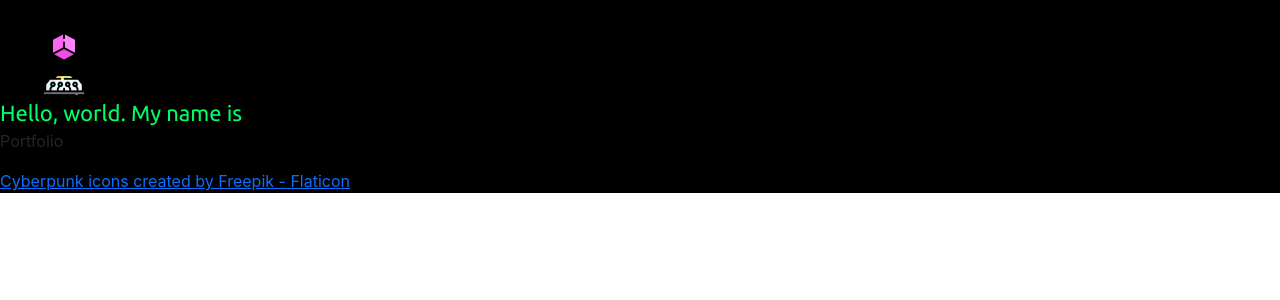
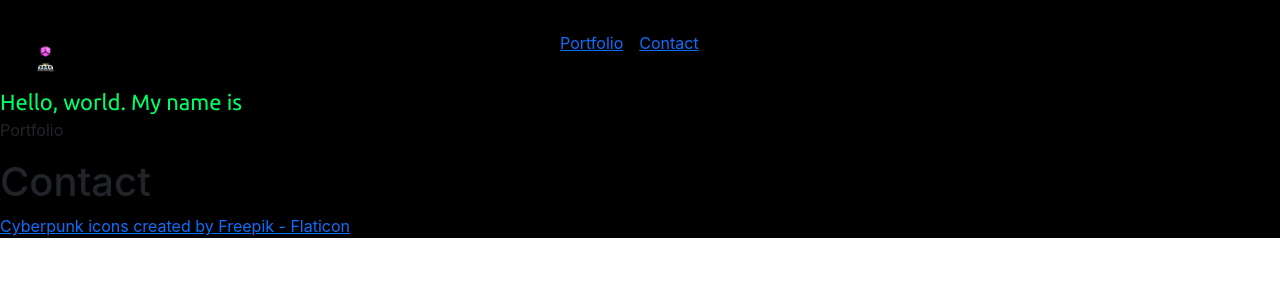
Before and after one commit to JamTru/JamieTruongWebsite, a React (Create React App) app: page / in a window 1280 px wide. Shown: the top 300 px of the page. Built offline with nearby package versions, Linux system fonts and the light colour scheme.

Commit message:
Added (and then removed) React Router Added Scrolling Functionality to Anchor Buttons Added IDs to components for later scrolling

```diff
--- a/package.json
+++ b/package.json
@@ -8,7 +8,9 @@
     "@testing-library/user-event": "^13.5.0",
     "bootstrap": "^5.3.2",
     "react": "^18.2.0",
+    "react-bootstrap-validation": "^0.1.11",
     "react-dom": "^18.2.0",
+    "react-router-dom": "^6.22.0",
     "react-scripts": "5.0.1",
     "web-vitals": "^2.1.4"
   },
--- a/src/App.js
+++ b/src/App.js
@@ -1,14 +1,18 @@
 import Header from './Components/Header.js';
 import Profile from './Components/Profile.js';
 import Portfolio from './Components/Portfolio.js';
+import Contact from './Components/Contact.js';
 import Footer from './Components/Footer.js';
 import './App.css';
+import { BrowserRouter as Router, Route, Routes } from "react-router-dom";
+import {useRef} from "react";
 function App() {
   return (
     <div className="App">
       <Header />
       <Profile />
       <Portfolio />
+      <Contact />
       <Footer />
     </div>
   );
--- /dev/null
+++ b/src/Components/Contact.js
@@ -0,0 +1,8 @@
+const Contact = () => {
+  return (
+    <div id="contact">
+      <h1>Contact</h1>
+    </div>
+  );
+};
+export default Contact;
--- a/src/Components/Header.css
+++ b/src/Components/Header.css
@@ -5,3 +5,14 @@
   margin-left: 2rem;
   margin-top: 2rem;
 }
+
+.me-auto {
+  display: flex;
+  align-items: center;
+  gap: 1rem;
+  flex-grow: 1;
+}
+
+html {
+  scroll-behavior: smooth;
+}
--- a/src/Components/Header.js
+++ b/src/Components/Header.js
@@ -1,8 +1,20 @@
 import './Header.css';
+import Navbar from 'react-bootstrap/Navbar';
+import Nav from 'react-bootstrap/Nav';
+import { Link } from 'react-router-dom';
+
 const Header = () => {
   return (
     <div>
-      <img src="/hologram.png" alt="Hologram Projector Icon" className="icon"></img>
+      <Navbar expand="lg" className="navBarStyle">
+        <Navbar.Brand>
+          <a href="#profile"><img src="/hologram.png" alt="Hologram Projector Icon" className="icon"></img></a>
+        </Navbar.Brand>
+        <Nav className="me-auto">
+          <a href="#portfolio">Portfolio</a>
+          <a href="#contact">Contact</a>
+        </Nav>
+      </Navbar>
     </div>
   );
 };
--- a/src/Components/Portfolio.js
+++ b/src/Components/Portfolio.js
@@ -1,7 +1,7 @@
 const Portfolio = () => {
   return (
-    <div>
-    <p>Portfolio</p>
+    <div id="portfolio">
+      <p>Portfolio</p>
     </div>
   );
 };
--- a/src/Components/Profile.js
+++ b/src/Components/Profile.js
@@ -1,7 +1,7 @@
 import AnimatedText from './AnimatedText.js';
 const Profile = () => {
   return (
-    <div>
+    <div id="profile">
       <AnimatedText text="Hello, world. My name is" delay={75} />
     </div>
   );
--- a/src/index.js
+++ b/src/index.js
@@ -4,7 +4,7 @@ import '../node_modules/bootstrap/dist/css/bootstrap.min.css';
 import './index.css';
 import App from './App';
 import reportWebVitals from './reportWebVitals';
-
+import { BrowserRouter } from 'react-router-dom'
 const root = ReactDOM.createRoot(document.getElementById('root'));
 root.render(
   <React.StrictMode>
```
Also changed, not shown: 1 other file (tests, documents, lock files or other folders).
